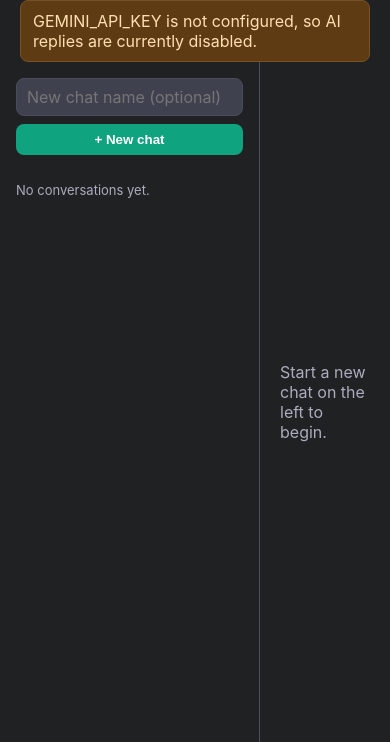
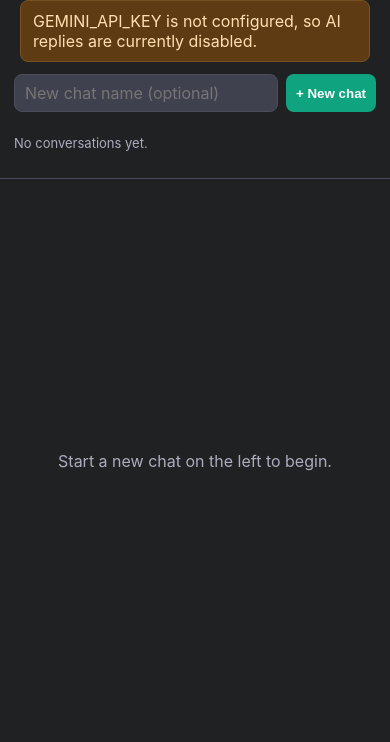
Before and after one commit to ChocoAChip2/NYC-Tenant-Assistant, a Flask app: template templates/chat.html in a window 390 px wide. Shown: the part 102-844 px from the top of the page. Run offline with Flask 3, Linux system fonts and the light colour scheme; the template is opened without the code that fills it, so the values that code supplies are empty.

Commit message:
fix(chat): stack the sidebar below 700px so the chat page fits a phone
.layout is a flex row and .sidebar is width:260px with flex-shrink:0, so on
a narrow viewport the sidebar kept its full width and the conversation took
what was left. At 375px that meant a 115px chat area, message text wrapping
to one or two words per line, a 26px composer, and the Send button 31px
off-screen with the page scrolling sideways.

Add one media query below 700px that switches .layout to a column, so the
sidebar becomes a short strip above the conversation: the new-chat input and
button share a row, and the conversation list becomes a horizontally
scrollable row of chips capped at 60vw, reusing the existing ellipsis
truncation. .chat-area gets min-height:0 so main scrolls instead of
stretching the page.

CSS only, no JavaScript and no new dependencies, so this does not touch the
chat JS that PR #9 and feat/ai/system-prompt are both editing.

Verified against the Flask-rendered template: at 375x812 the chat area is
375px, the composer 247px and nothing overflows; a sweep from 320px to
1440px shows no horizontal overflow and the layout flipping exactly at the
700/701 boundary; the empty, no-conversations, API-key-warning and
long-title states all hold. Desktop is unchanged - 13 elements measured at
1280x900 against the pre-fix template are pixel-identical.

Co-Authored-By: Claude Opus 5 <noreply@anthropic.com>

```diff
--- a/templates/chat.html
+++ b/templates/chat.html
@@ -177,6 +177,57 @@
       clip: rect(0, 0, 0, 0);
       border: 0;
     }
+    /* The 260px sidebar is fixed-width, so on a narrow screen it takes its
+       full share and the conversation gets whatever is left. At 375px that
+       left the composer 26px wide and pushed the Send button off-screen.
+
+       Below 700px the two panes stack instead: the sidebar becomes a short
+       header strip whose conversation list scrolls sideways, costing one row
+       rather than a whole column. 700px is where the composer stops being
+       comfortable — the send button, gaps and padding claim ~140px, so the
+       textarea needs the viewport to clear roughly 600px before the sidebar
+       is affordable at all. */
+    @media (max-width: 700px) {
+      .layout { flex-direction: column; }
+      .sidebar {
+        width: auto;
+        /* The divider moves to the edge the chat area now sits on. */
+        border-right: 0;
+        border-bottom: 1px solid var(--border);
+        padding: 12px 14px;
+        gap: 10px;
+        /* Only the conversation strip inside scrolls now, not the sidebar. */
+        overflow-y: visible;
+      }
+      /* Name field and button fit on one row, saving a row of height. */
+      .new-chat-form { flex-direction: row; }
+      .new-chat-form input { flex: 1; min-width: 0; }
+      .new-chat-form button { flex-shrink: 0; }
+      .conversation-list {
+        flex-direction: row;
+        gap: 8px;
+        overflow-x: auto;
+        /* Room for the active chip's border and the focus ring, which a
+           tight scroll container would otherwise clip. */
+        padding-bottom: 2px;
+      }
+      .conversation-link {
+        /* Chips keep their natural width and never squash; the existing
+           ellipsis truncation caps how far a long title can push. */
+        flex: 0 0 auto;
+        max-width: 60vw;
+        padding: 7px 12px;
+        font-size: 13px;
+        border: 1px solid var(--border);
+        background: var(--panel);
+      }
+      .conversation-link.active { border-color: var(--accent); }
+      /* Column flex needs this for main's overflow to scroll rather than
+         stretch the chat area past the viewport. */
+      .chat-area { min-height: 0; }
+      main { padding: 14px; }
+      form#chat-form { padding: 10px 14px 14px; }
+    }
   </style>
 </head>
 <body>
```
Also changed, not shown: 2 other files.
